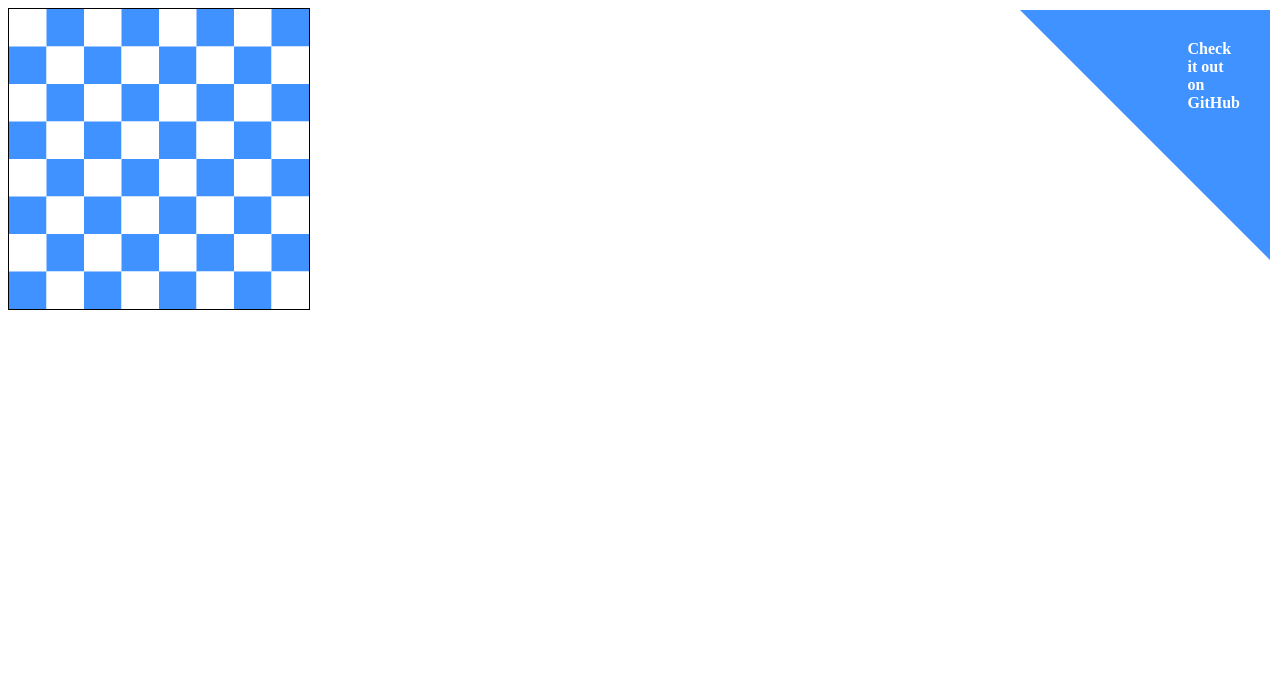
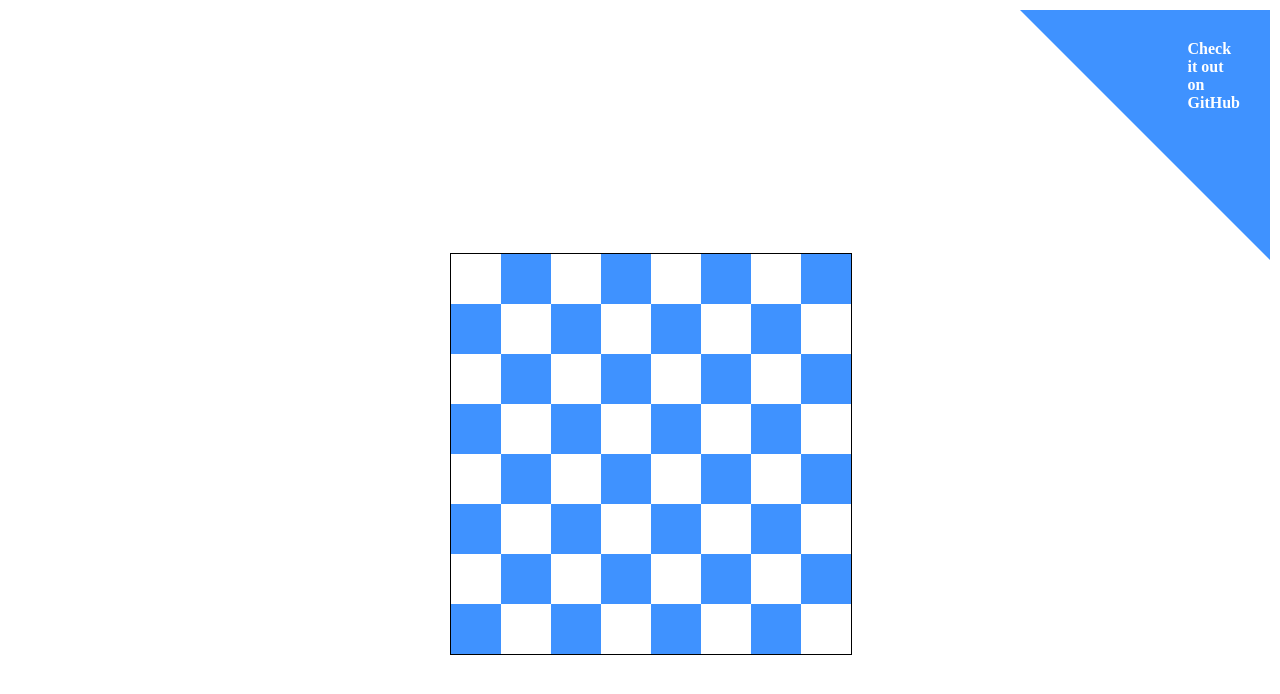
Before and after one commit to KonstantinSimeonov/chess, a plain HTML site: page src/index.html in a window 1280 px wide. Drawn offline with Linux system fonts and the light colour scheme.

Commit message:
reposition and resized board

```diff
--- a/src/css/style.css
+++ b/src/css/style.css
@@ -30,3 +30,7 @@ a {
     top: -220px;
     right: 30px;
 }
+
+main {
+    margin: 20% 35%
+}
--- a/src/js/constants.js
+++ b/src/js/constants.js
@@ -1,13 +1,16 @@
 const CONST = (function() {
     'use strict';
+
+    const boardSize = 400,
+          tilesCount = 8;
 
     const consts = {
         black: '#3F92FF',
         white: '#FFFFFF',
         red: '#E84F68',
-        tiles: 8,
-        boardSize: 300,
-        tileSize: 300 / 8,
+        tiles: tilesCount,
+        boardSize: boardSize,
+        tileSize: boardSize / tilesCount,
         pieceTypes: {
             king: 'king',
             queen: 'queen',
--- a/src/js/painter.js
+++ b/src/js/painter.js
@@ -43,7 +43,7 @@ const Picasso = function (CONST, canvas, logic, logger) {
         const offsetX = (typeMap[type] - 1) * 60,
             offsetY = (color === 'white' ? 0 : 1) * 60;
 
-        ctx.drawImage(sprites, offsetX, offsetY, 60, 60, x * CONST.tileSize, y * CONST.tileSize, 35, 35);
+        ctx.drawImage(sprites, offsetX, offsetY, 60, 60, x * CONST.tileSize, y * CONST.tileSize, CONST.tileSize, CONST.tileSize);
     }
 
     function drawPieces() {
```
